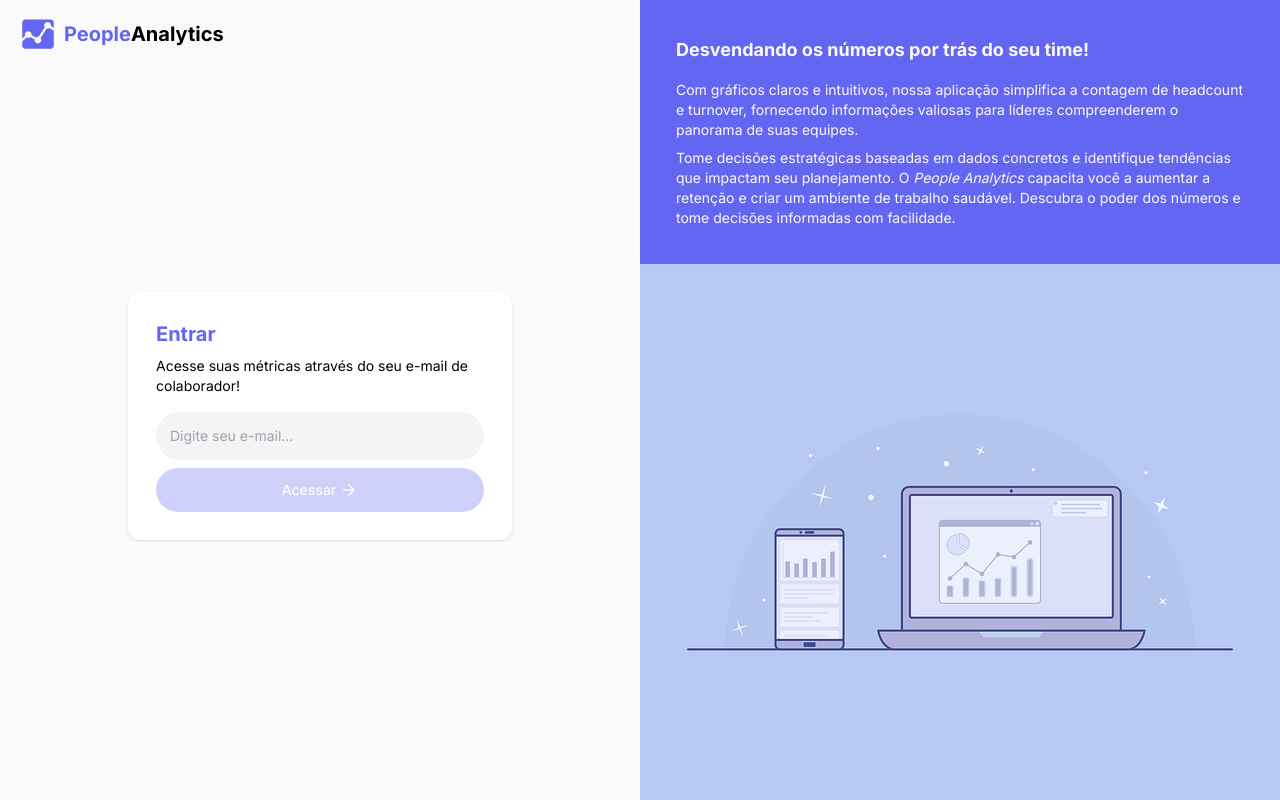
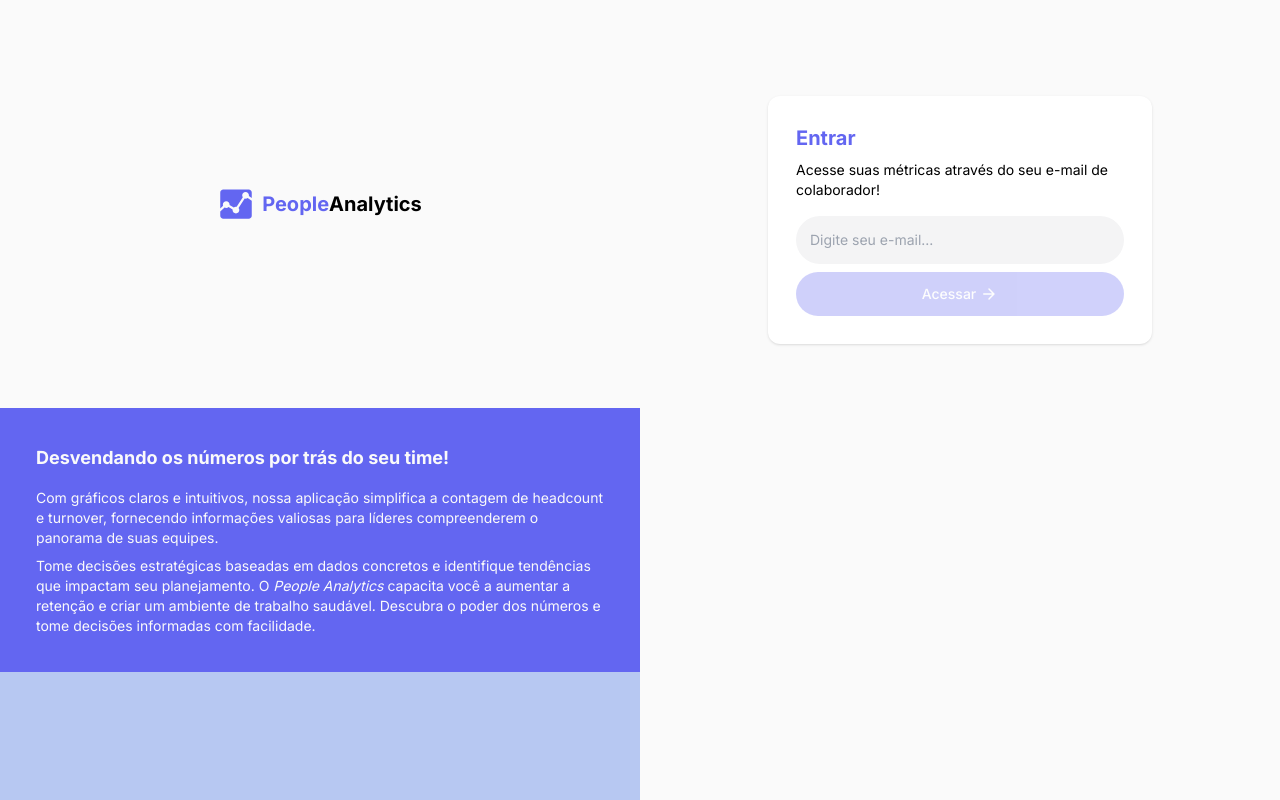
Before and after one commit to turevel/people-analytics, a React (Vite) app in the folder frontend/: page /login in a window 1280 px wide. Shown: the top 800 px of the page. Built offline with nearby package versions, Linux system fonts and the light colour scheme; no server answers.

Commit message:
fix: logo position to static

```diff
--- a/frontend/src/components/Logo/index.tsx
+++ b/frontend/src/components/Logo/index.tsx
@@ -5,7 +5,7 @@ function Logo() {
 	return (
 		<Link
 			to="/login"
-			className="absolute left-5 top-4 flex items-center text-xl font-bold"
+			className="flex items-center text-xl font-bold"
 		>
 			<IonMdAnalytics className="mr-2 text-4xl text-indigo-500" />
 			<span className="text-indigo-500">People</span>Analytics
```
